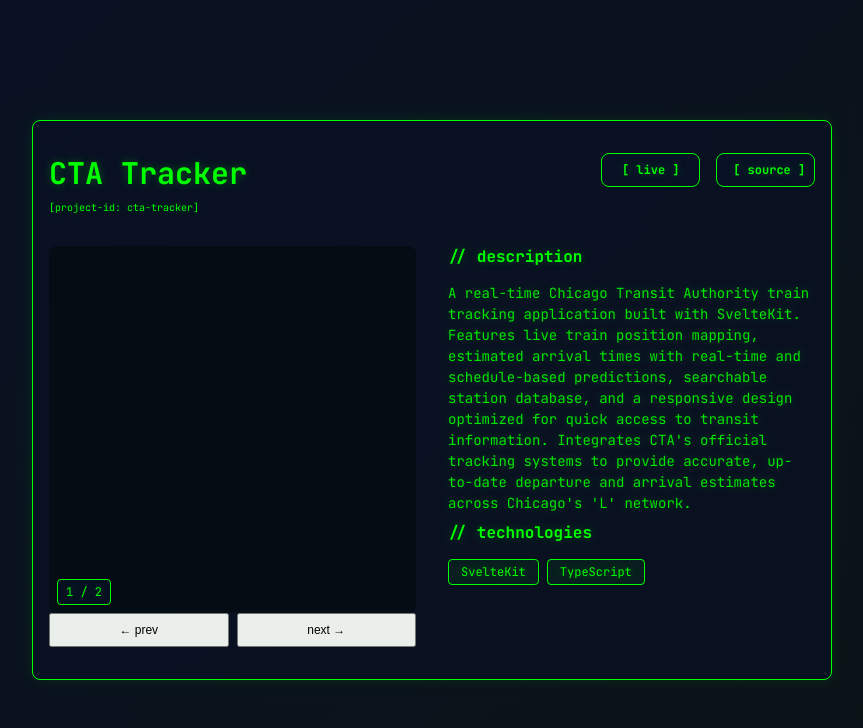
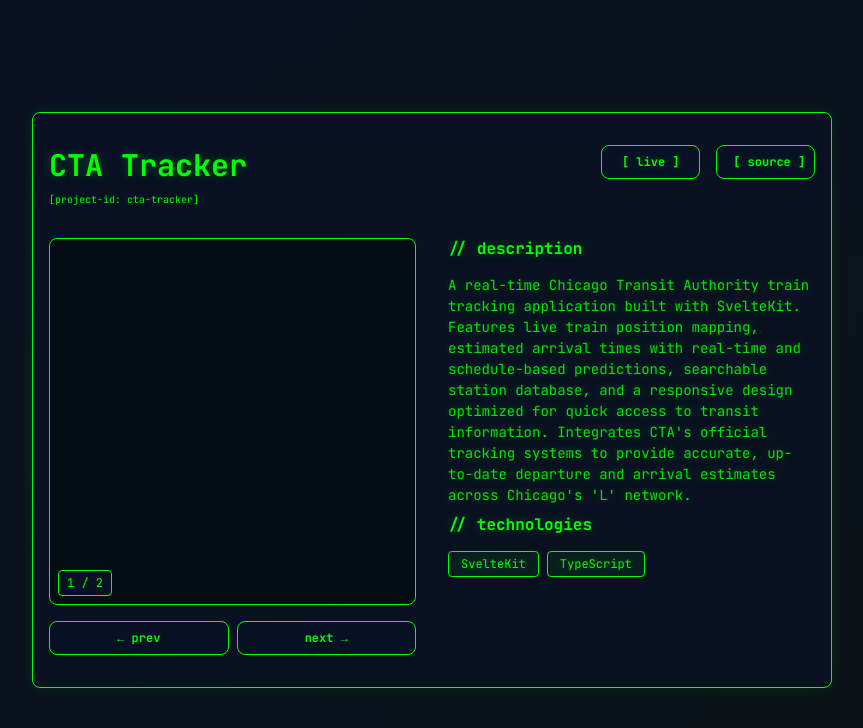
Before and after one commit to nmundo/portfolio25, a SvelteKit app: page /projects in a window 1280 px wide. Shown: the top 728 px of the page, without its empty margins (208-1071 px from the left). Built offline with nearby package versions, Linux system fonts and the light colour scheme.

Commit message:
work on cleaning up and optimizing carousel component

```diff
--- a/src/app.css
+++ b/src/app.css
@@ -110,3 +110,22 @@
 	margin-left: auto;
 	margin-right: auto;
 }
+
+.btn {
+	border: 1px solid var(--terminal-green);
+	color: var(--terminal-green);
+	background: rgba(10, 14, 39, 0.6);
+	font-family: 'JetBrains Mono', 'Courier Prime', monospace;
+	font-weight: bold;
+	font-size: 0.875rem;
+	border-radius: 0.5rem;
+	cursor: pointer;
+	transition: all 0.2s ease;
+	text-decoration: none;
+	display: inline-block;
+	&:hover {
+		background: rgba(0, 255, 0, 0.1);
+		text-shadow: 0 0 10px var(--terminal-green);
+		transform: scale(1.05);
+	}
+}
--- a/src/lib/Carousel.svelte
+++ b/src/lib/Carousel.svelte
@@ -1,59 +1,71 @@
 <script lang="ts">
 	import { resolve } from '$app/paths'
+	import { fade } from 'svelte/transition'
 	const { images } = $props()
 
 	let currentImage = $state(0)
+
 	function next() {
-		const project = projects.find((p) => p.id === projectId)
-		if (project) {
-			const current = currentScreenshot[projectId] ?? 0
-			currentScreenshot[projectId] = (current + 1) % project.screenshots.length
-		}
+		currentImage = (currentImage + 1) % images.length
 	}
 
 	function prev() {
-		const project = projects.find((p) => p.id === projectId)
-		if (project) {
-			const current = currentScreenshot[projectId] ?? 0
-			currentScreenshot[projectId] =
-				(current - 1 + project.screenshots.length) % project.screenshots.length
-		}
+		currentImage = (currentImage - 1 + images.length) % images.length
 	}
-
-	function initializeScreenshots() {
-		projects.forEach((project) => {
-			if (!(project.id in currentScreenshot)) {
-				currentScreenshot[project.id] = 0
-			}
-		})
-	}
-
-	$effect(() => {
-		initializeScreenshots()
-	})
 </script>
 
-<div>
-	<div class="screenshot-container border-terminal">
-		{#each images as image (image)}
-			<enhanced:img src={resolve(image)} alt={`screenshot`} />
-		{/each}
+<svelte:head>
+	{#each images as image (image)}
+		<link rel="preload" as="image" href={resolve(image)} />
+	{/each}
+</svelte:head>
 
-		<div class="screenshot-counter">
+<div class="container">
+	<div class="image">
+		{#key currentImage}
+			<enhanced:img
+				transition:fade|global={{ duration: 50 }}
+				src={resolve(images[currentImage])}
+				alt={`screenshot`}
+			/>
+		{/key}
+
+		<div class="counter">
 			{currentImage + 1} / {images.length}
 		</div>
 	</div>
 
 	{#if images.length > 1}
-		<div class="controls-container">
-			<button onclick={prev} class="screenshot-button btn"> ← prev </button>
-			<button onclick={next} class="screenshot-button btn"> next → </button>
+		<div class="controls">
+			<button onclick={prev} class="btn"> ← prev </button>
+			<button onclick={next} class="btn"> next → </button>
 		</div>
 	{/if}
 </div>
 
 <style>
-	.screenshot-counter {
+	.container {
+		display: flex;
+		flex-direction: column;
+		gap: 1rem;
+	}
+
+	.image {
+		position: relative;
+		overflow: hidden;
+		border-radius: 0.5rem;
+		width: 100%;
+		aspect-ratio: 1;
+		background: rgba(5, 8, 18, 0.8);
+		border: 1px solid var(--terminal-green);
+		enhanced\:img {
+			width: 100%;
+			height: 100%;
+			object-fit: cover;
+		}
+	}
+
+	.counter {
 		position: absolute;
 		bottom: 0.5rem;
 		left: 0.5rem;
@@ -66,31 +78,15 @@
 		border: 1px solid var(--terminal-green);
 	}
 
-	.screenshot-button {
-		padding: 0.5rem 1rem;
-		flex: 1;
-		min-width: 0;
-		font-size: 0.75rem;
-	}
-
-	.screenshot-container {
-		position: relative;
-		overflow: hidden;
-		border-radius: 0.5rem;
-		width: 100%;
-		aspect-ratio: 1;
-		background: rgba(5, 8, 18, 0.8);
-	}
-
-	.controls-container {
+	.controls {
 		display: flex;
 		gap: 0.5rem;
 		justify-content: center;
-	}
-
-	enhanced\:img {
-		width: 100%;
-		height: 100%;
-		object-fit: cover;
+		button {
+			padding: 0.5rem 1rem;
+			flex: 1;
+			min-width: 0;
+			font-size: 0.75rem;
+		}
 	}
 </style>
--- a/src/routes/projects/+page.svelte
+++ b/src/routes/projects/+page.svelte
@@ -68,9 +68,7 @@
 
 					<div class="project-layout">
 						<!-- Screenshot Slideshow -->
-						<div class="screenshots">
-							<Carousel images={project.screenshots} />
-						</div>
+						<Carousel images={project.screenshots} />
 
 						<div class="details">
 							<div class="detail">
@@ -102,25 +100,6 @@
 
 	.border-terminal {
 		border: 1px solid var(--terminal-green);
-	}
-
-	.btn {
-		border: 1px solid var(--terminal-green);
-		color: var(--terminal-green);
-		background: rgba(10, 14, 39, 0.6);
-		font-family: 'JetBrains Mono', 'Courier Prime', monospace;
-		font-weight: bold;
-		font-size: 0.875rem;
-		border-radius: 0.5rem;
-		cursor: pointer;
-		transition: all 0.2s ease;
-		text-decoration: none;
-		display: inline-block;
-		&:hover {
-			background: rgba(0, 255, 0, 0.1);
-			text-shadow: 0 0 10px var(--terminal-green);
-			transform: scale(1.05);
-		}
 	}
 
 	.details,
@@ -227,12 +206,6 @@
 		line-height: 1.5;
 	}
 
-	.screenshots {
-		display: flex;
-		flex-direction: column;
-		gap: 1rem;
-	}
-
 	.project-link {
 		padding: 0.5rem 1rem;
 		flex: 1;
```
